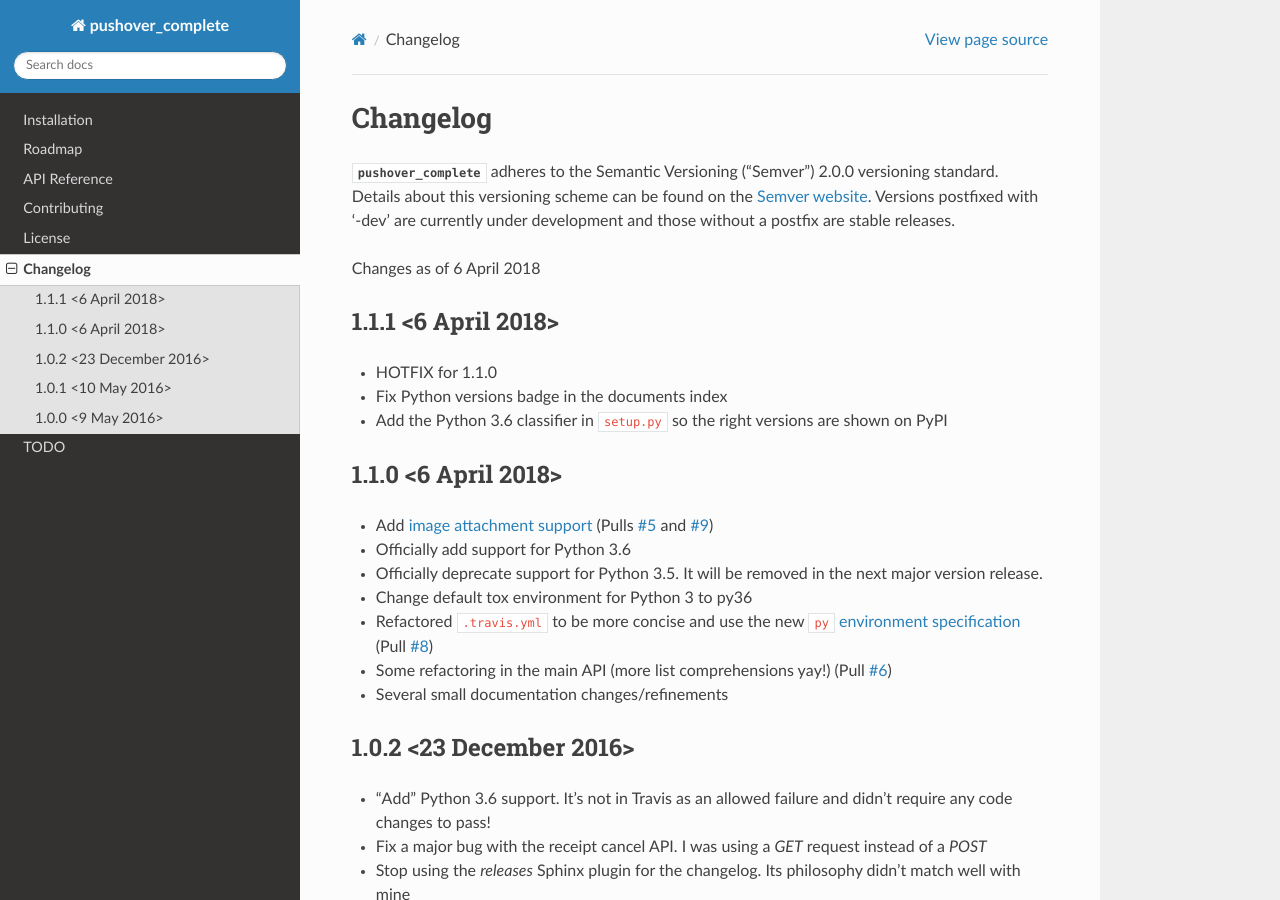
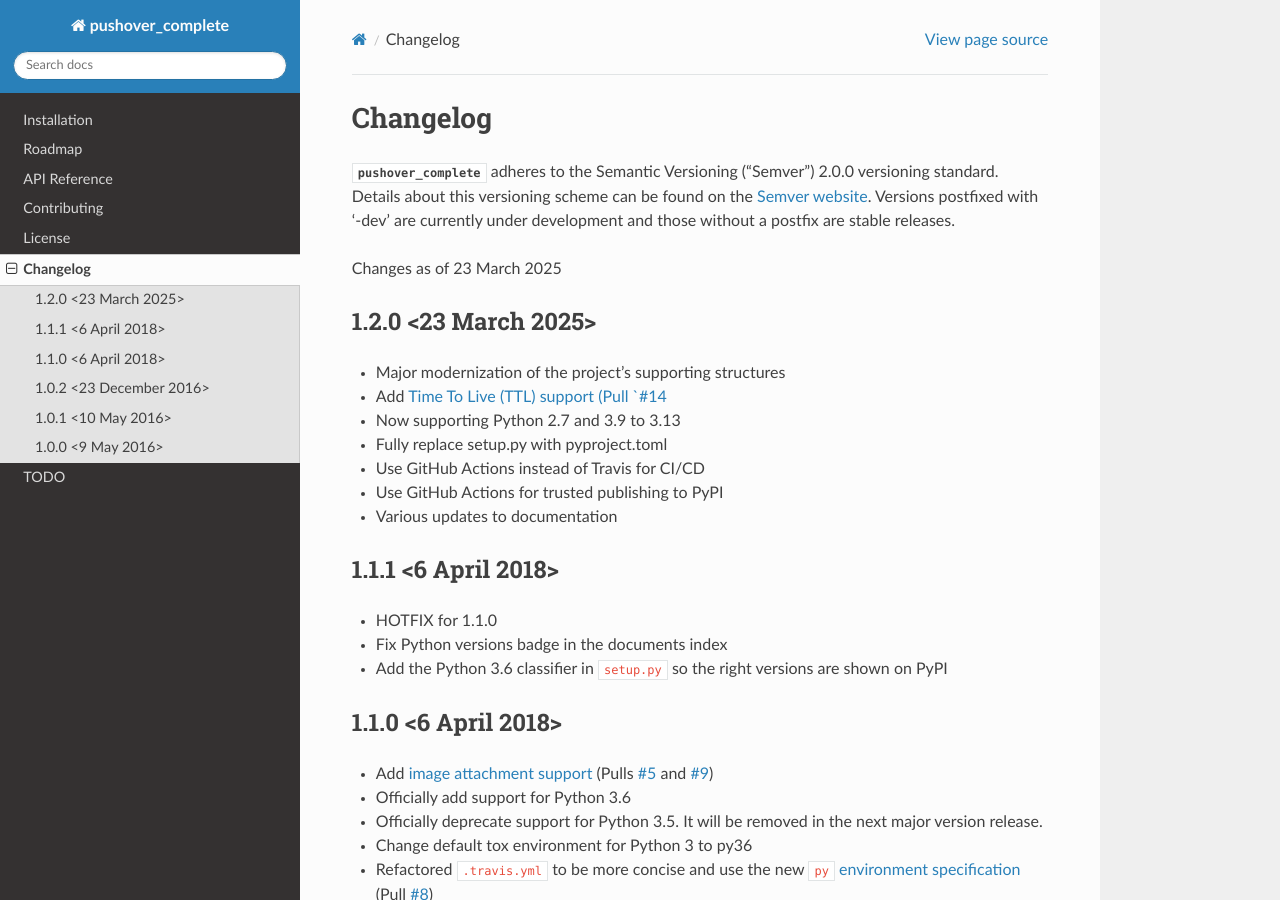
Before and after one commit to scolby33/pushover_complete, a Sphinx documentation site: the page built from docs/source/changelog.rst, in a window 1280 px wide and 900 px high. Built offline with Sphinx 7.4.7 and the Read the Docs theme 3.1.0, drawn with Linux system fonts in a browser that asks for light colours.

Commit message:
Update changelogs for v1.2.0

```diff
--- a/docs/source/changelog.rst
+++ b/docs/source/changelog.rst
@@ -15,7 +15,18 @@
 Details about this versioning scheme can be found on the `Semver website <http://semver.org/spec/v2.0.0.html>`_.
 Versions postfixed with '-dev' are currently under development and those without a postfix are stable releases.
 
-Changes as of 6 April 2018
+Changes as of 23 March 2025
+
+1.2.0 <23 March 2025>
+^^^^^^^^^^^^^^^^^^^^^
+
+- Major modernization of the project's supporting structures
+- Add `Time To Live (TTL) support (Pull `#14 <https://github.com/scolby33/pushover_complete/pull/14>`_
+- Now supporting Python 2.7 and 3.9 to 3.13
+- Fully replace setup.py with pyproject.toml
+- Use GitHub Actions instead of Travis for CI/CD
+- Use GitHub Actions for trusted publishing to PyPI
+- Various updates to documentation
 
 1.1.1 <6 April 2018>
 ^^^^^^^^^^^^^^^^^^^^
--- a/docs/source/roadmap.rst
+++ b/docs/source/roadmap.rst
@@ -29,6 +29,8 @@
 
 .. versionadded:: 1.1.0 Additionally, the `image attachment functionality <https://pushover.net/api#attachments>`_ added to Pushover in January 2018 `with version 3.0 of the Pushover apps <https://updates.pushover.net/post/170043375237/pushing-images-with-pushover-30>`_ is now supported.
 
+.. versionadded:: 1.2.0 Time to Live (TTL) functionality is now supported.
+
 A command line interface is in the works to allow use directly from your shell.
 
 The Pushover Open Client API may be implemented for a future release.
```
Also changed, not shown: README.rst (+13 -1 lines).
